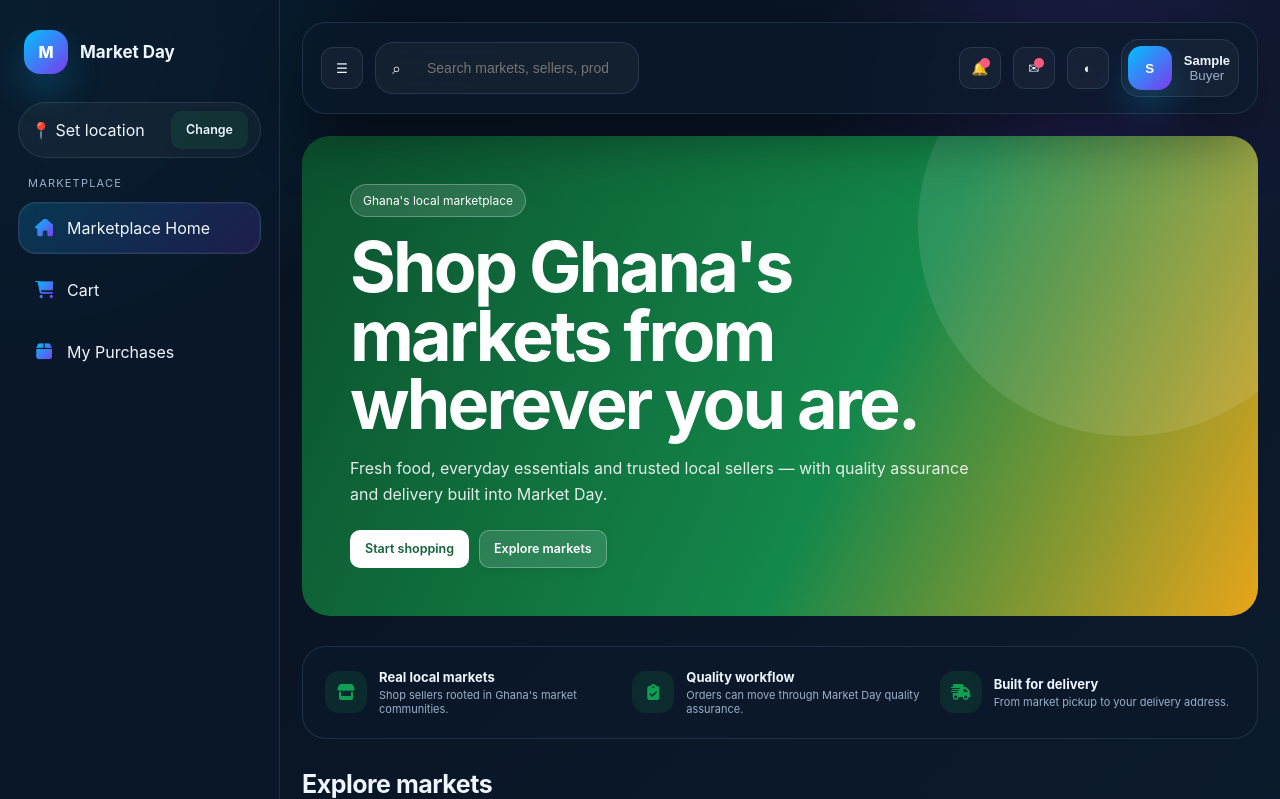
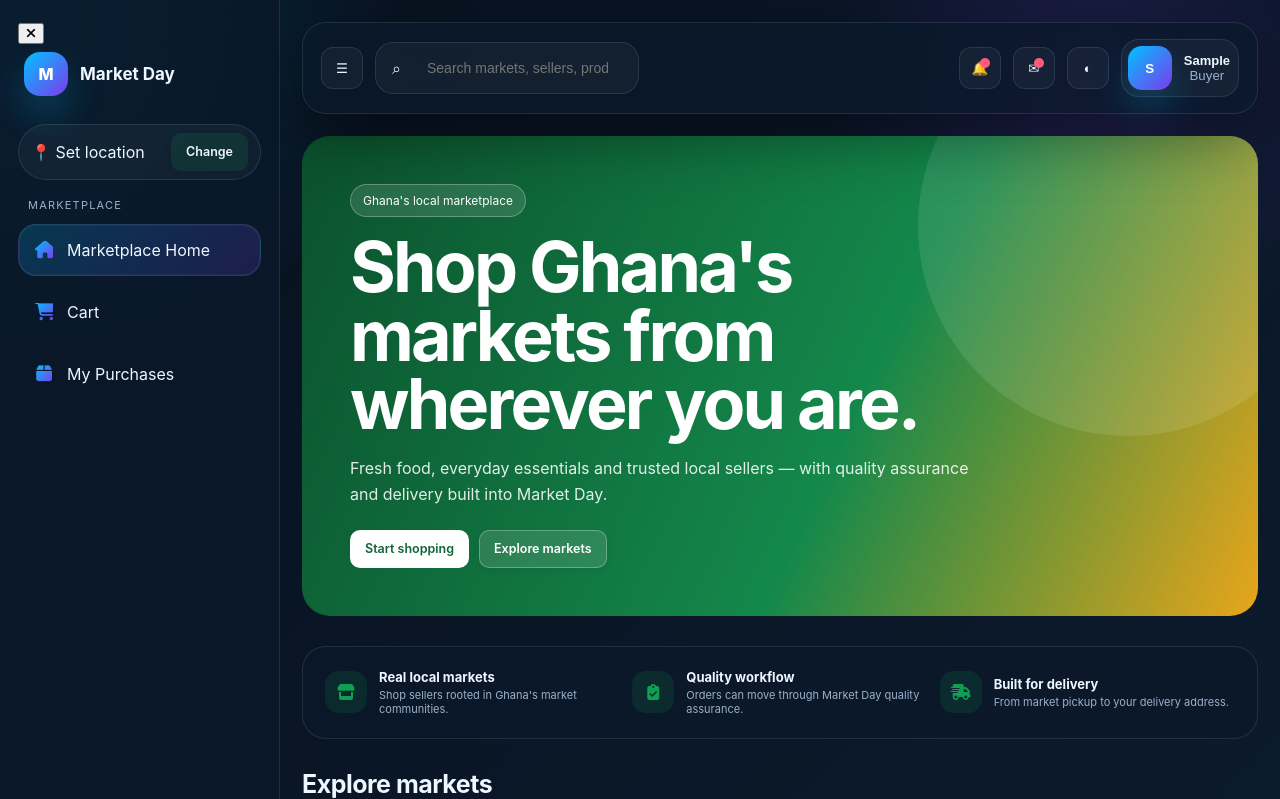
Before and after one commit to csbrotherslabs/market_day, a Django app: page / in a window 1280 px wide. Shown: the top 799 px of the page. Run offline with Django 5.2, Linux system fonts and the light colour scheme; the visitor is signed in with stand-in values (Sample User, id 1); data comes from the database, SQL or seed files in the repository; data that the repository does not hold is empty.

Commit message:
Add mobile sidebar controls and backdrop

```diff
--- a/templates/base.html
+++ b/templates/base.html
@@ -10,7 +10,8 @@
 </head>
 <body>
   <div class="app-shell" id="appShell">
-    <aside class="sidebar">
+    <aside class="sidebar" id="mobileSidebar" aria-label="Marketplace navigation">
+      <button type="button" class="mobile-sidebar-close" id="mobileSidebarClose" aria-label="Close navigation"><i class="fa-solid fa-xmark"></i></button>
       <div class="brand">
         <div class="brand-badge">M</div>
         <div class="brand-copy">
@@ -112,6 +113,7 @@
   </div>
 
 
+  <div class="mobile-sidebar-backdrop hidden" id="mobileSidebarBackdrop" aria-hidden="true"></div>
   <div class="account-drawer-backdrop hidden" id="accountDrawerBackdrop" aria-hidden="true"></div>\n\n  <div id='locationModal' class='location-modal hidden'>
     <div class='location-card'>
       <button id='closeLocationModal' class='btn btn-pill btn-secondary btn-sm'>Close</button>
```
